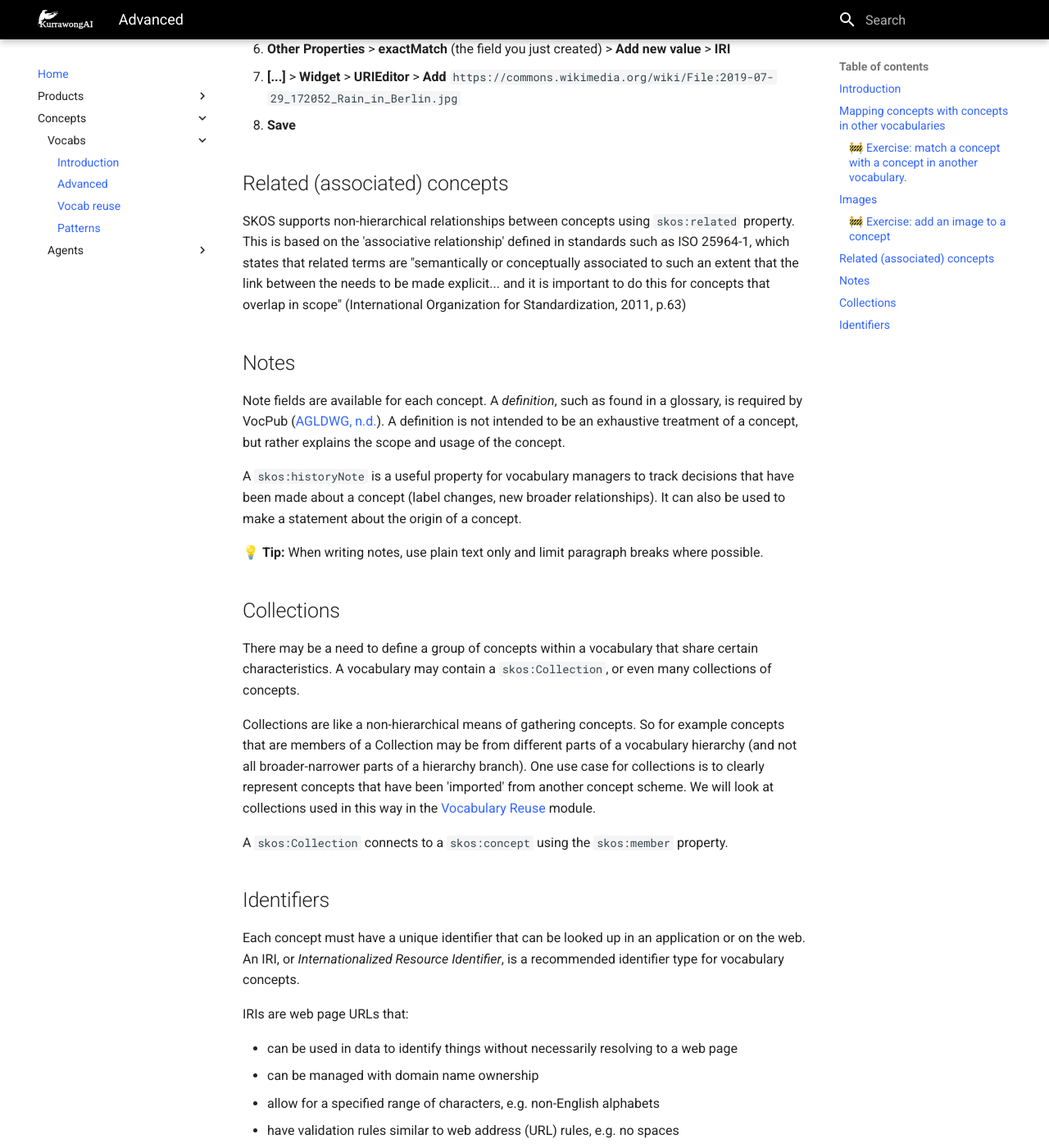
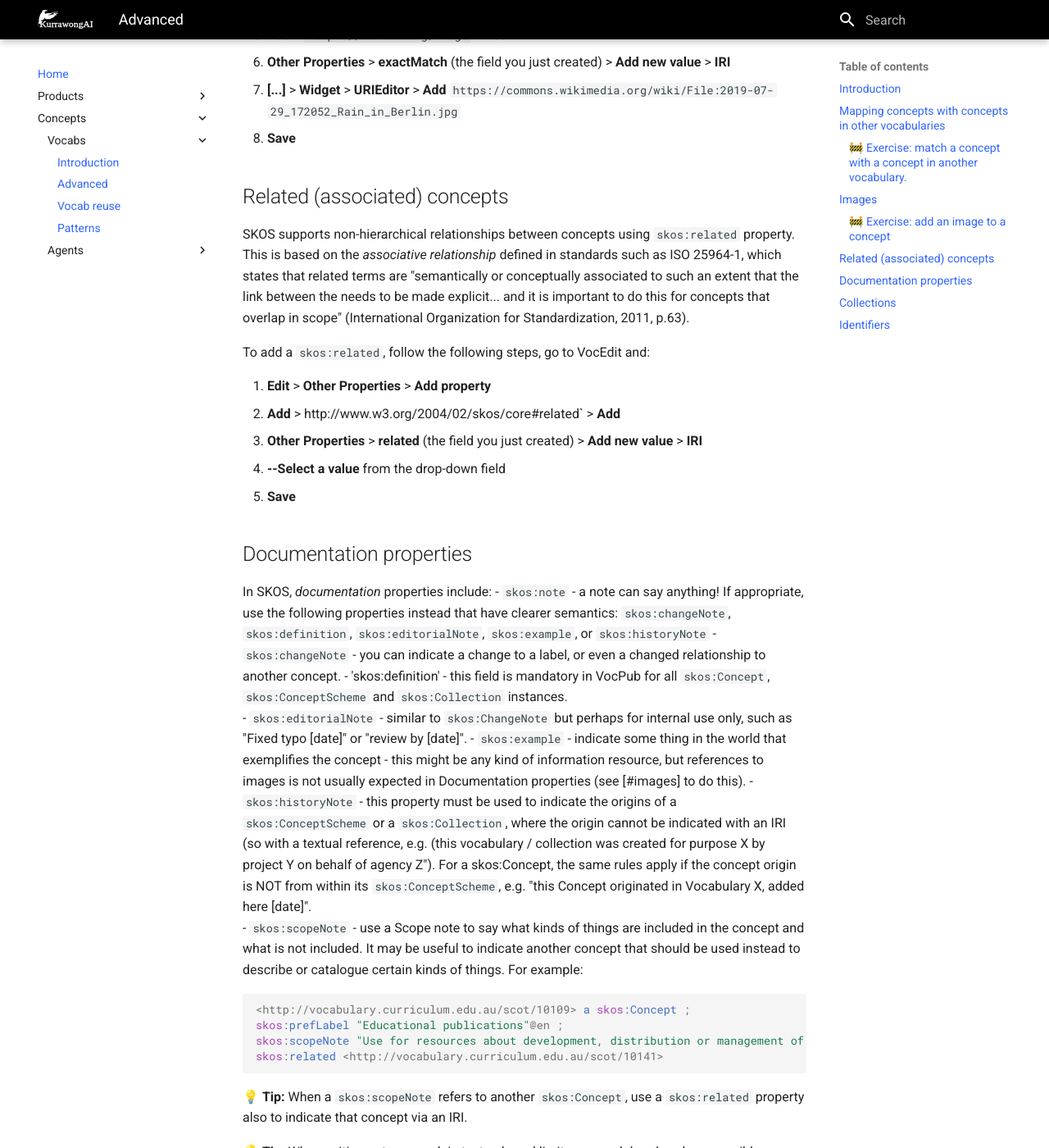
Before and after one commit to Kurrawong/docs, an MkDocs documentation site: the page built from docs/concepts/vocabs/creation.md, in a window 1280 px wide and 1400 px high, scrolled down 3006 px. Shown: the whole window at 82% size. Built offline with MkDocs 1.6.1 and Material for MkDocs 9.7.7, drawn with Linux system fonts in a browser that asks for light colours; some of the changed text lies outside the part shown.

Commit message:
Update creation.md
Documentation properties

````diff
--- a/docs/concepts/vocabs/creation.md
+++ b/docs/concepts/vocabs/creation.md
@@ -34,18 +34,17 @@ In the basic structure of a vocabulary, concepts may be related to other concept
 _Limestone packstone_ `skos:broadMatch` _Packstone_
 ... where _Limestone packstone_ is a concept in the <a href="https://linked.data.gov.au/def/gswa-rock-classification-scheme" target="_blank">GSWA rock classification scheme</a>, and _Packstone_ is a concept in the <a href="http://inspire.ec.europa.eu/codelist" target="_blank" rel="noopener noreferrer">INSPIRE code list</a> register.
 
-
 `skos:exactMatch` example:
 
+Child support `skos:exactMatch` Child support
 
-Child support `skos:exactMatch` Child support
 ... where _Child support_ is a concept in both [Public Policy Taxonomy](https://linked.data.gov.au/def/policy/0acd51d0-a4a3-48eb-b6f4-aa086f966057) and [FAST](http://id.worldcat.org/fast/854679).
 
 ### 🚧 Exercise: match a concept with a concept in another vocabulary.
 
 In some cases there may be concepts in a vocabulary that we can reliably say represent the same thing in the world. To promote interoperability between vocabularies (and therefore datasets, catalogues and collections) it's a good idea to 'match' these concepts.
 
-💡 **Tip:** use a skos match property to reference another skos:concept or to a similar semantic category such as an owl:NamedIndividual. Do not use skos match properties to match to non-semantic resources.
+💡 **Tip:** use one of the _skos:match_ properties to reference another `skos:Concept` or to a similar semantic category such as an `owl:NamedIndividual`. Do not use _skos:match_ properties to match to non-semantic resources.
 
 In this exercise we will use `skos:exactMatch` to link "Animal dispersal" with the concept "Zoochory" from the [National Agriculture Library Thesaurus](https://lod.nal.usda.gov/nalt/en/).
 
@@ -90,17 +89,37 @@ We will add an image reference with a URL from Wikipedia Commons to the concept
 
 ## Related (associated) concepts
 
-SKOS supports non-hierarchical relationships between concepts using `skos:related` property. This is based on the 'associative relationship' defined in standards such as ISO 25964-1, which states that related terms are "semantically or conceptually associated to such an extent that the link between the needs to be made explicit... and it is important to do this for concepts that overlap in scope" (International Organization for Standardization, 2011, p.63)
+SKOS supports non-hierarchical relationships between concepts using `skos:related` property. This is based on the _associative relationship_ defined in standards such as ISO 25964-1, which states that related terms are "semantically or conceptually associated to such an extent that the link between the needs to be made explicit... and it is important to do this for concepts that overlap in scope" (International Organization for Standardization, 2011, p.63).
 
+To add a `skos:related`, follow the following steps, go to VocEdit and:
 
-## Notes
+1. **Edit** > **Other Properties** > **Add property**
+2. **Add** > http://www.w3.org/2004/02/skos/core#related` > **Add**
+3. **Other Properties** > **related** (the field you just created)  > **Add new value** > **IRI**
+4. **--Select a value** from the drop-down field
+5. **Save**
 
-Note fields are available for each concept. A _definition_, such as found in a glossary, is required by VocPub ([AGLDWG, n.d.](#references-and-further-reading)). A definition is not intended to be an exhaustive treatment of a concept, but rather explains the scope and usage of the concept.
+## Documentation properties
 
-A `skos:historyNote` is a useful property for vocabulary managers to track decisions that have been made about a concept (label changes, new broader relationships). It can also be used to make a statement about the origin of a concept.
+In SKOS, _documentation_ properties include:
+- `skos:note` - a note can say anything! If appropriate, use the following properties instead that have clearer semantics: `skos:changeNote`, `skos:definition`, `skos:editorialNote`, `skos:example`, or `skos:historyNote`
+- `skos:changeNote` - you can indicate a change to a label, or even a changed relationship to another concept.
+- 'skos:definition' - this field is mandatory in VocPub for all `skos:Concept`, `skos:ConceptScheme` and `skos:Collection` instances.
+- `skos:editorialNote` - similar to `skos:ChangeNote` but perhaps for internal use only, such as "Fixed typo [date]" or "review by [date]".
+- `skos:example` - indicate some thing in the world that exemplifies the concept - this might be any kind of information resource, but references to images is not usually expected in Documentation properties (see [#images] to do this).
+- `skos:historyNote` - this property must be used to indicate the origins of a `skos:ConceptScheme` or a `skos:Collection`, where the origin cannot be indicated with an IRI (so with a textual reference, e.g. (this vocabulary / collection was created for purpose X by project Y on behalf of agency Z"). For a skos:Concept, the same rules apply if the concept origin is NOT from within its `skos:ConceptScheme`, e.g. "this Concept originated in Vocabulary X, added here [date]".
+- `skos:scopeNote` - use a Scope note to say what kinds of things are included in the concept and what is not included. It may be useful to indicate another concept that should be used instead to describe or catalogue certain kinds of things. For example:
 
+```turtle
+<http://vocabulary.curriculum.edu.au/scot/10109> a skos:Concept ;
+skos:prefLabel "Educational publications"@en ;
+skos:scopeNote "Use for resources about development, distribution or management of industry publications relevant across the education sector. For resources about publications generated by individual schools USE School publications."@en ;
+skos:related <http://vocabulary.curriculum.edu.au/scot/10141>
+```
+💡 **Tip:** When a `skos:scopeNote` refers to another `skos:Concept`, use a `skos:related` property also to indicate that concept via an IRI.
 
 💡 **Tip:** When writing notes, use plain text only and limit paragraph breaks where possible.
+
 
 ## Collections
 
````
Also changed, not shown: other parts of docs/concepts/vocabs/creation.md (+2 -2 lines).
